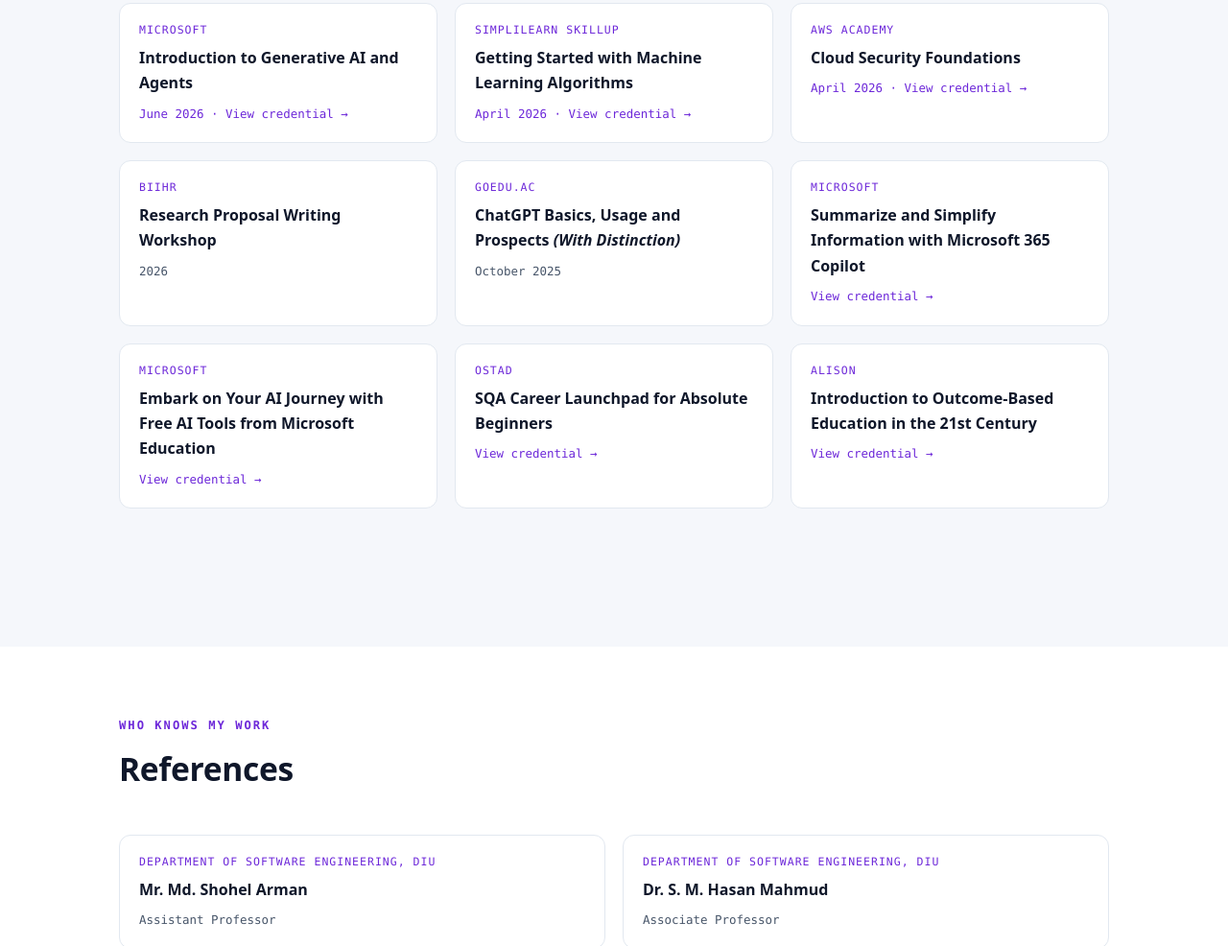
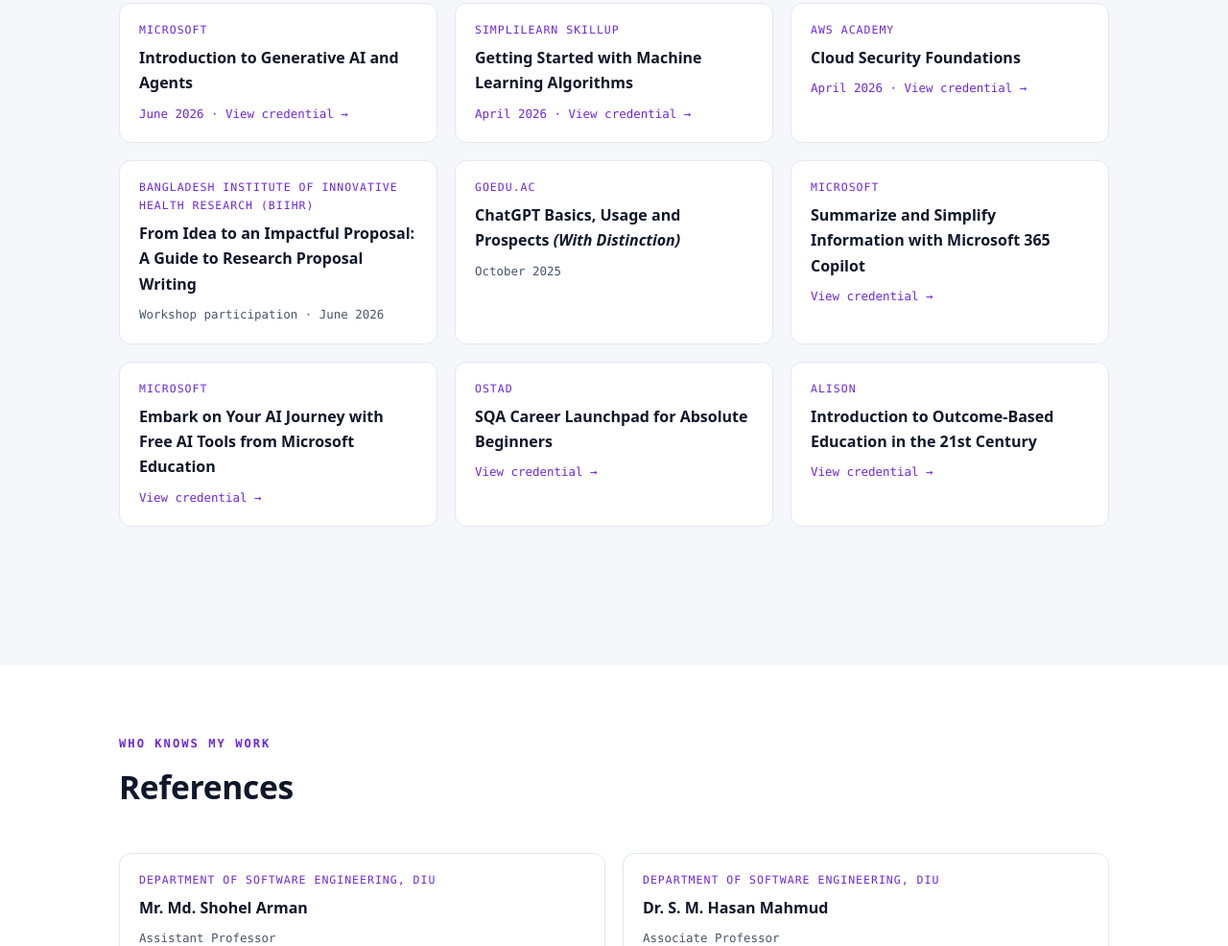
Before and after one commit to maliha-bit/maliha-bit.github.io, a plain HTML site: page index.html in a window 1280 px wide. Shown: the part 6869-7855 px from the top of the page at 96% size. Drawn offline with Linux system fonts and the light colour scheme.

Commit message:
Certs: full title and date for BIIHR research proposal workshop
Co-Authored-By: Claude Opus 5.5 <noreply@anthropic.com>
Claude-Session: https://claude.ai/code/session_01GN2FxRmBDQbZrM5tfayf8o

```diff
--- a/index.html
+++ b/index.html
@@ -776,9 +776,9 @@
     </a>
 
     <div class="cert-card">
-      <span class="issuer">BIIHR</span>
-      <h4>Research Proposal Writing Workshop</h4>
-      <span class="date">2026</span>
+      <span class="issuer">Bangladesh Institute of Innovative Health Research (BIIHR)</span>
+      <h4>From Idea to an Impactful Proposal: A Guide to Research Proposal Writing</h4>
+      <span class="date">Workshop participation · June 2026</span>
     </div>
 
     <div class="cert-card">
```
